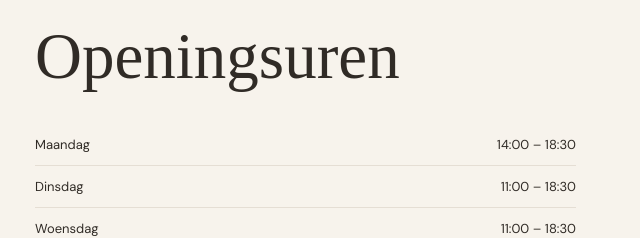
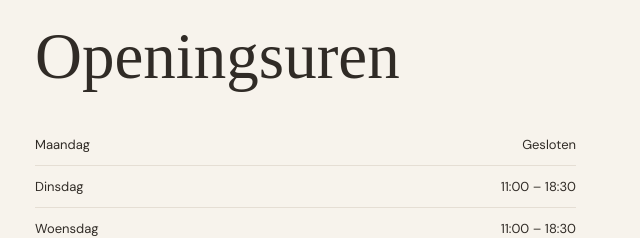
Before and after one commit to teyreb-art/Oriental_Gallery, a plain HTML site: page index.html in a window 1280 px wide. Shown: the part 5145-5383 px from the top of the page, 640-1280 px from the left. Drawn offline with Linux system fonts and the light colour scheme; a web font is replaced by a local one.

Commit message:
Update Monday hours to 'Gesloten'

```diff
--- a/index.html
+++ b/index.html
@@ -879,7 +879,7 @@
             <h2>Openingsuren</h2>
 
             <table class="hours">
-              <tr><td>Maandag</td><td>14:00 – 18:30</td></tr>
+              <tr><td>Maandag</td><td>Gesloten</td></tr>
               <tr><td>Dinsdag</td><td>11:00 – 18:30</td></tr>
               <tr><td>Woensdag</td><td>11:00 – 18:30</td></tr>
               <tr><td>Donderdag</td><td>11:00 – 18:30</td></tr>
```
